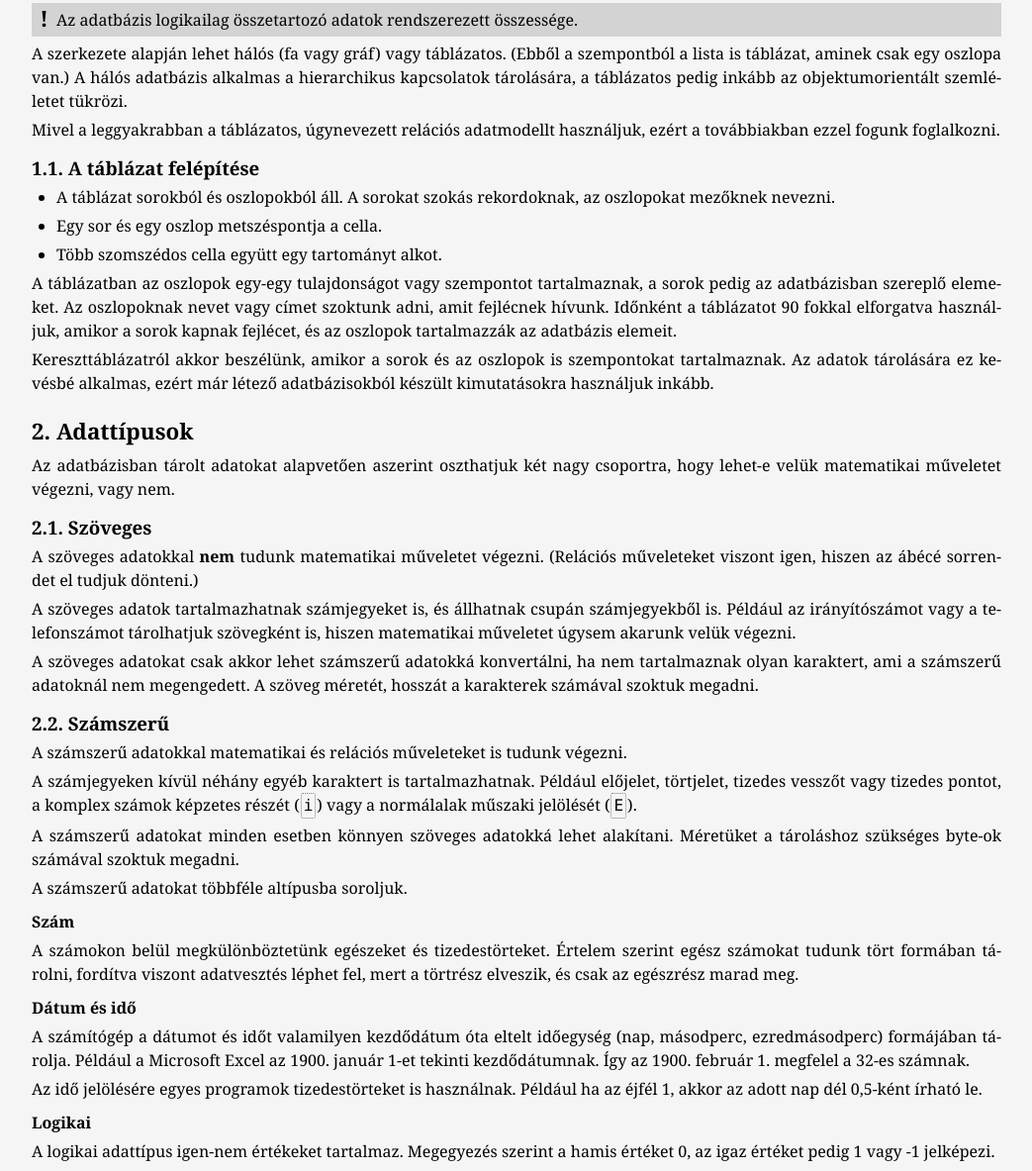
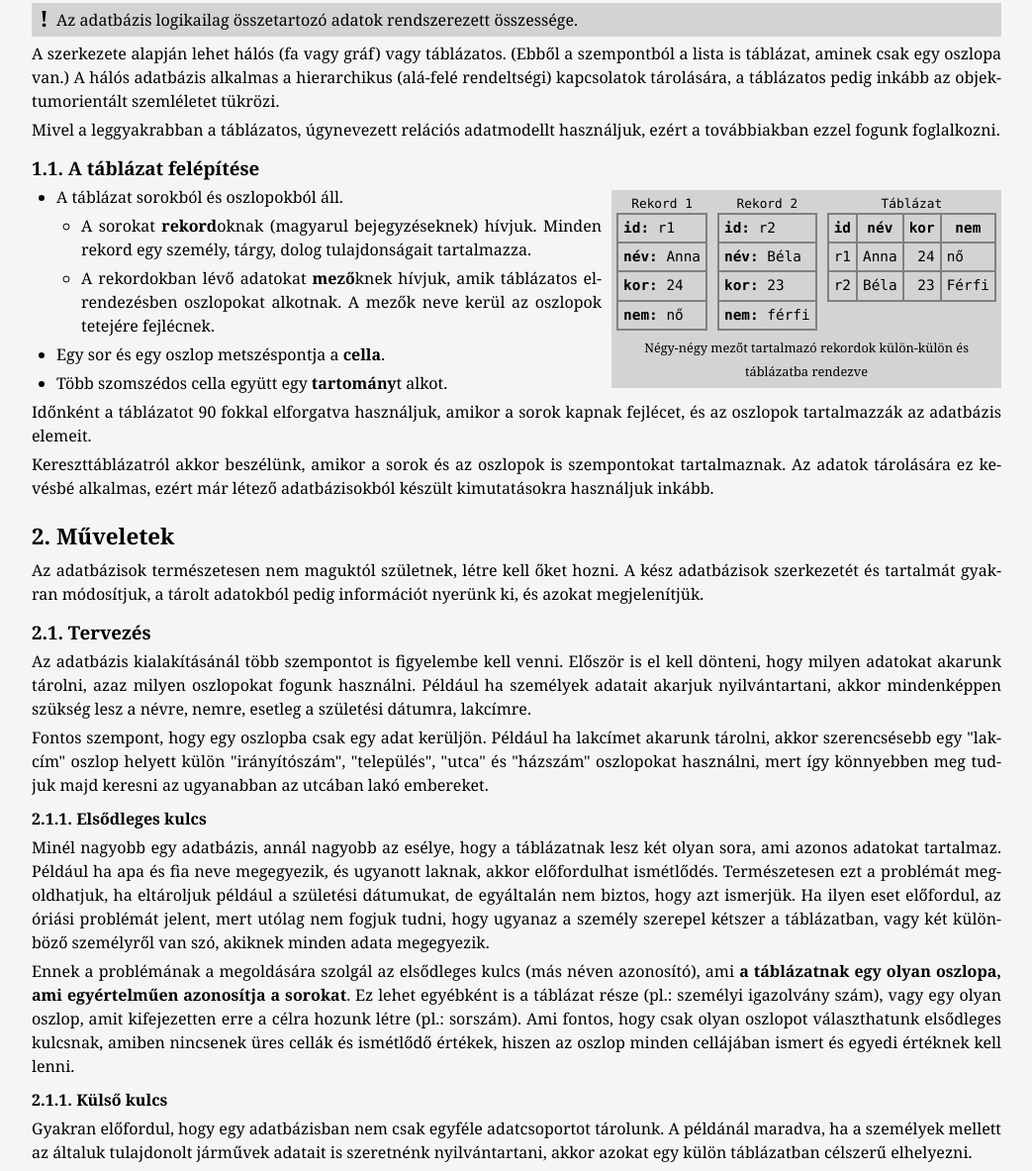
Before and after one commit to Nekomajin42/Bevinfo, a plain HTML site: page pages/database/index.html in a window 1280 px wide. Shown: the part 236-1419 px from the top of the page at 99% size, without its empty margins (118-1161 px from the left). Drawn offline with Linux system fonts and the light colour scheme.

Commit message:
v1.0.1
ADD: Data
ADD: Database

```diff
--- a/pages/database/index.html
+++ b/pages/database/index.html
@@ -23,53 +23,76 @@
 			<section>
 				<h2>Az adatbázis</h2>
 				<aside>Az adatbázis logikailag összetartozó adatok rendszerezett összessége.</aside>
-				<p>A szerkezete alapján lehet hálós (fa vagy gráf) vagy táblázatos. (Ebből a szempontból a lista is táblázat, aminek csak egy oszlopa van.) A hálós adatbázis alkalmas a hierarchikus kapcsolatok tárolására, a táblázatos pedig inkább az objektumorientált szemléletet tükrözi.</p>
+				<p>A szerkezete alapján lehet hálós (fa vagy gráf) vagy táblázatos. (Ebből a szempontból a lista is táblázat, aminek csak egy oszlopa van.) A hálós adatbázis alkalmas a hierarchikus (alá-felé rendeltségi) kapcsolatok tárolására, a táblázatos pedig inkább az objektumorientált szemléletet tükrözi.</p>
 				<p>Mivel a leggyakrabban a táblázatos, úgynevezett relációs adatmodellt használjuk, ezért a továbbiakban ezzel fogunk foglalkozni.</p>
 				<section>
 					<h3>A táblázat felépítése</h3>
+					<figure>
+						<table class="figure">
+							<tr>
+								<td class="border-full align-left"><strong>id:</strong> r1</td>
+							</tr>
+							<tr>
+								<td class="border-full align-left"><strong>név:</strong> Anna</td>
+							</tr>
+							<tr>
+								<td class="border-full align-left"><strong>kor:</strong> 24</td>
+							</tr>
+							<tr>
+								<td class="border-full align-left"><strong>nem:</strong> nő</td>
+							</tr>
+							<caption>Rekord 1</caption>
+						</table>
+						<table class="figure">
+							<tr>
+								<td class="border-full align-left"><strong>id:</strong> r2</td>
+							</tr>
+							<tr>
+								<td class="border-full align-left"><strong>név:</strong> Béla</td>
+							</tr>
+							<tr>
+								<td class="border-full align-left"><strong>kor:</strong> 23</td>
+							</tr>
+							<tr>
+								<td class="border-full align-left"><strong>nem:</strong> férfi</td>
+							</tr>
+							<caption>Rekord 2</caption>
+						</table>
+						<table class="figure">
+							<tr>
+								<th class="border-full align-center"><strong>id</strong></th>
+								<th class="border-full align-center"><strong>név</strong></th>
+								<th class="border-full align-center"><strong>kor</strong></th>
+								<th class="border-full align-center"><strong>nem</strong></th>
+							</tr>
+							<tr>
+								<td class="border-full align-left">r1</td>
+								<td class="border-full align-left">Anna</td>
+								<td class="border-full align-right">24</td>
+								<td class="border-full align-left">nő</td>
+							</tr>
+							<tr>
+								<td class="border-full align-left">r2</td>
+								<td class="border-full align-left">Béla</td>
+								<td class="border-full align-right">23</td>
+								<td class="border-full align-left">Férfi</td>
+							</tr>
+							<caption>Táblázat</caption>
+						</table>
+						<figcaption>Négy-négy mezőt tartalmazó rekordok külön-külön és táblázatba rendezve</figcaption>
+					</figure>
 					<ul>
-						<li>A táblázat sorokból és oszlopokból áll. A sorokat szokás rekordoknak, az oszlopokat mezőknek nevezni.</li>
-						<li>Egy sor és egy oszlop metszéspontja a cella.</li>
-						<li>Több szomszédos cella együtt egy tartományt alkot.</li>
+						<li>A táblázat sorokból és oszlopokból áll.
+							<ul>
+								<li>A sorokat <strong>rekord</strong>oknak (magyarul bejegyzéseknek) hívjuk. Minden rekord egy személy, tárgy, dolog tulajdonságait tartalmazza.</li>
+								<li>A rekordokban lévő adatokat <strong>mező</strong>knek hívjuk, amik táblázatos elrendezésben oszlopokat alkotnak. A mezők neve kerül az oszlopok tetejére fejlécnek.</li>
+							</ul>
+						</li>
+						<li>Egy sor és egy oszlop metszéspontja a <strong>cella</strong>.</li>
+						<li>Több szomszédos cella együtt egy <strong>tartomány</strong>t alkot.</li>
 					</ul>
-					<p>A táblázatban az oszlopok egy-egy tulajdonságot vagy szempontot tartalmaznak, a sorok pedig az adatbázisban szereplő elemeket. Az oszlopoknak nevet vagy címet szoktunk adni, amit fejlécnek hívunk. Időnként a táblázatot 90 fokkal elforgatva használjuk, amikor a sorok kapnak fejlécet, és az oszlopok tartalmazzák az adatbázis elemeit.</p>
+					<p>Időnként a táblázatot 90 fokkal elforgatva használjuk, amikor a sorok kapnak fejlécet, és az oszlopok tartalmazzák az adatbázis elemeit.</p>
 					<p>Kereszttáblázatról akkor beszélünk, amikor a sorok és az oszlopok is szempontokat tartalmaznak. Az adatok tárolására ez kevésbé alkalmas, ezért már létező adatbázisokból készült kimutatásokra használjuk inkább.</p>
-				</section>
-			</section>
-			<section>
-				<h2>Adattípusok</h2>
-				<p>Az adatbázisban tárolt adatokat alapvetően aszerint oszthatjuk két nagy csoportra, hogy lehet-e velük matematikai műveletet végezni, vagy nem.</p>
-				<section>
-					<h3>Szöveges</h3>
-					<p>A szöveges adatokkal <strong>nem</strong> tudunk matematikai műveletet végezni. (Relációs műveleteket viszont igen, hiszen az ábécé sorrendet el tudjuk dönteni.)</p>
-					<p>A szöveges adatok tartalmazhatnak számjegyeket is, és állhatnak csupán számjegyekből is. Például az irányítószámot vagy a telefonszámot tárolhatjuk szövegként is, hiszen matematikai műveletet úgysem akarunk velük végezni.</p>
-					<p>A szöveges adatokat csak akkor lehet számszerű adatokká konvertálni, ha nem tartalmaznak olyan karaktert, ami a számszerű adatoknál nem megengedett. A szöveg méretét, hosszát a karakterek számával szoktuk megadni.</p>
-				</section>
-				<section>
-					<h3>Számszerű</h3>
-					<p>A számszerű adatokkal matematikai és relációs műveleteket is tudunk végezni.</p>
-					<p>A számjegyeken kívül néhány egyéb karaktert is tartalmazhatnak. Például előjelet, törtjelet, tizedes vesszőt vagy tizedes pontot, a komplex számok képzetes részét (<span class="code">i</span>) vagy a normálalak műszaki jelölését (<span class="code">E</span>).</p>
-					<p>A számszerű adatokat minden esetben könnyen szöveges adatokká lehet alakítani. Méretüket a tároláshoz szükséges byte-ok számával szoktuk megadni.</p>
-					<p>A számszerű adatokat többféle altípusba soroljuk.</p>
-					<section>
-						<h4 class="no-number">Szám</h4>
-						<p>A számokon belül megkülönböztetünk egészeket és tizedestörteket. Értelem szerint egész számokat tudunk tört formában tárolni, fordítva viszont adatvesztés léphet fel, mert a törtrész elveszik, és csak az egészrész marad meg.</p>
-					</section>
-					<section>
-						<h4 class="no-number">Dátum és idő</h4>
-						<p>A számítógép a dátumot és időt valamilyen kezdődátum óta eltelt időegység (nap, másodperc, ezredmásodperc) formájában tárolja. Például a Microsoft Excel az 1900. január 1-et tekinti kezdődátumnak. Így az 1900. február 1. megfelel a 32-es számnak.</p>
-						<p>Az idő jelölésére egyes programok tizedestörteket is használnak. Például ha az éjfél 1, akkor az adott nap dél 0,5-ként írható le.</p>
-					</section>
-					<section>
-						<h4 class="no-number">Logikai</h4>
-						<p>A logikai adattípus igen-nem értékeket tartalmaz. Megegyezés szerint a hamis értéket 0, az igaz értéket pedig 1 vagy -1 jelképezi.</p>
-					</section>
-				</section>
-				<section>
-					<h3>NULL érték</h3>
-					<p>Egy adatbázis létrehozásakor előfordulhat, hogy valamilyen adatot még nem ismerünk vagy nem akarunk megadni. Ebben az esetben jelölni kell, hogy az adat hiányzik. Erre szolgál a NULL érték, ami a gyakorlatban üres cellaként jelenik meg.</p>
-					<p>A NULL érték nem egy újabb adattípus. A hiányzó adat típusát mindig az adott oszlop típusa határozza meg.</p>
-					<p>Fontos, hogy a NULL érték nem egyenlő a 0-val. Például ha az a kérdés, hogy <em>"Hány könyvet olvastál el a nyári szünetben?"</em>, akkor a válasz lehet <em>"Egyet sem."</em> (0) vagy <em>"Nem tudjuk."</em> (NULL).</p>
 				</section>
 			</section>
 			<section>
@@ -77,37 +100,40 @@
 				<p>Az adatbázisok természetesen nem maguktól születnek, létre kell őket hozni. A kész adatbázisok szerkezetét és tartalmát gyakran módosítjuk, a tárolt adatokból pedig információt nyerünk ki, és azokat megjelenítjük.</p>
 				<section>
 					<h3>Tervezés</h3>
-					<p>Az adatbázis kialakításánál több szempontot is figyelembe kell venni. Először is el kell dönteni, hogy milyen tulajdonságokat akarunk figyelembe venni, azaz milyen oszlopokat fogunk használni. Például ha személyek adatait akarjuk nyilvántartani, akkor mindenképpen szükség lesz a névre, nemre, esetleg a születési dátumra, lakcímre.</p>
-					<p>Fontos szempont, hogy egy oszlopba csak egy adat kerüljön. Például ha lakcímet akarunk tárolni, akkor szerencsésebb egy "lakcím" oszlop helyett külön "település", "utca" és "házszám" oszlopokat használni, mert így könnyebben meg tudjuk majd keresni az ugyanabban az utcában lakó embereket.</p>
+					<p>Az adatbázis kialakításánál több szempontot is figyelembe kell venni. Először is el kell dönteni, hogy milyen adatokat akarunk tárolni, azaz milyen oszlopokat fogunk használni. Például ha személyek adatait akarjuk nyilvántartani, akkor mindenképpen szükség lesz a névre, nemre, esetleg a születési dátumra, lakcímre.</p>
+					<p>Fontos szempont, hogy egy oszlopba csak egy adat kerüljön. Például ha lakcímet akarunk tárolni, akkor szerencsésebb egy "lakcím" oszlop helyett külön "irányítószám", "település", "utca" és "házszám" oszlopokat használni, mert így könnyebben meg tudjuk majd keresni az ugyanabban az utcában lakó embereket.</p>
 					<section>
 						<h4>Elsődleges kulcs</h4>
 						<p>Minél nagyobb egy adatbázis, annál nagyobb az esélye, hogy a táblázatnak lesz két olyan sora, ami azonos adatokat tartalmaz. Például ha apa és fia neve megegyezik, és ugyanott laknak, akkor előfordulhat ismétlődés. Természetesen ezt a problémát megoldhatjuk, ha eltároljuk például a születési dátumukat, de egyáltalán nem biztos, hogy azt ismerjük. Ha ilyen eset előfordul, az óriási problémát jelent, mert utólag nem fogjuk tudni, hogy ugyanaz a személy szerepel kétszer a táblázatban, vagy két különböző személyről van szó, akiknek minden adata megegyezik.</p>
-						<p>Ennek a problémának a megoldására szolgál az elsődleges kulcs (más néven azonosító), ami <strong>a táblázatnak egy olyan oszlopa, ami egyértelműen azonosítja a sorokat</strong>. Ez lehet egyébként is a táblázat része (pl.: személyi igazolvány szám), vagy egy olyan oszlop, amit kifejezetten erre a célra hozunk létre (pl.: sorszám). Ami fontos, hogy csak olyan oszlopot választhatunk elsődleges kulcsnak, amiben nincsenek üres cellák és ismétlődő értékek, hiszen az oszlop minden cellájában egyedi értéknek kell lenni.</p>
+						<p>Ennek a problémának a megoldására szolgál az elsődleges kulcs (más néven azonosító), ami <strong>a táblázatnak egy olyan oszlopa, ami egyértelműen azonosítja a sorokat</strong>. Ez lehet egyébként is a táblázat része (pl.: személyi igazolvány szám), vagy egy olyan oszlop, amit kifejezetten erre a célra hozunk létre (pl.: sorszám). Ami fontos, hogy csak olyan oszlopot választhatunk elsődleges kulcsnak, amiben nincsenek üres cellák és ismétlődő értékek, hiszen az oszlop minden cellájában ismert és egyedi értéknek kell lenni.</p>
 					</section>
 					<section>
 						<h4>Külső kulcs</h4>
 						<p>Gyakran előfordul, hogy egy adatbázisban nem csak egyféle adatcsoportot tárolunk. A példánál maradva, ha a személyek mellett az általuk tulajdonolt járművek adatait is szeretnénk nyilvántartani, akkor azokat egy külön táblázatban célszerű elhelyezni.</p>
 						<p>Erre nemcsak azért van szükség, hogy a kétféle adatcsoportot logikailag szétválasszuk, hanem azért is, mert azok összevegyítése ismétlődéseket eredményezne a közös táblázatban. Ha egy személynek két járműve is van (pl.: egy autó és egy motor), akkor az ő saját adatait két sorban is tárolni kellene. Ez egyrészt feleslegesen növeli az adatbázis méretét, másrészt ugyanolyan bizonytalanságot szül, mint az elsődleges kulcs hiánya.</p>
 						<p>Célszerű tehát, ha az adatbázisunk két táblázatból áll. Az egyikben a személyek, a másikban a járművek adataival. Ekkor viszont felmerül az a probléma, hogy honnan fogjuk tudni, hogy melyik jármű kihez tartozik.</p>
-						<p>Erre találták fel a külső kulcsot, ami <strong>az egyik táblának egy olyan oszlopa, ami a másik táblának az elsődleges kulcsa</strong>. Jelen esetben a "jármű" táblába felvehetünk egy olyan oszlopot, ami a tulajdonos azonosítóját tartalmazza. Ez az azonosító a "személy" tábla elsődleges kulcsa. Ennek segítségével meg tudjuk keresni a két táblázatban egymáshoz tartozó sorokat.</p>
+						<p>Erre találták ki a külső kulcsot, ami <strong>az egyik táblának egy olyan oszlopa, ami a másik táblának az elsődleges kulcsa</strong>. Jelen esetben a "jármű" táblába felvehetünk egy olyan oszlopot, ami a tulajdonos azonosítóját tartalmazza. Ez az azonosító a "személy" tábla elsődleges kulcsa. Ennek segítségével meg tudjuk keresni a két táblázatban egymáshoz tartozó sorokat.</p>
 					</section>
 				</section>
 				<section>
 					<h3>Keresés, szűrés</h3>
 					<p>Az adatbázisok létrehozásának egyik fő célja, hogy azokban minél könnyebben tudjunk adatokat megkeresni. Ilyenkor mindig azt kell először eldönteni, hogy a táblázat mely oszlopait szeretnénk viszontlátni, mert a felesleges oszlopok zavarhatják az adatok további feldolgozását vagy értelmezését.</p>
-					<p>További nehézséget okozhat, hogy a keresett értéknek gyakran többféle feltételnek is meg kell felelni. Ilyen esetekben arra kell figyelni, hogy két kiválaszott feltétel között milyen logikai kapcsolat van. (Erről bővebben a <a href="../logic/index.html" target="_blank"><em>Logikai műveletek</em></a> című fejezetben olvashatsz.)</p>
+					<p>Ez után jöhet a sorok kiválasztása valamilyen szűrőfeltétel segítségével. Nehézséget okozhat, hogy a keresett értéknek gyakran többféle feltételnek is meg kell felelni. Ilyen esetekben arra kell figyelni, hogy két kiválaszott feltétel között milyen logikai kapcsolat van. (Erről bővebben a <a href="../logic/index.html" target="_blank"><em>Logikai műveletek</em></a> című fejezetben olvashatsz.)</p>
+					<p>Például ha az adatbázisban tárolt személyeknek csak a nevére és az életkorára van szükségünk, akkor a lakcímhez tartozó oszlopokat ne jelenítsük meg! Ha ezen belül is csak a 18 évnél fiatalabbakat akarjuk kilistázni, akkor az életkort tartalmazó oszlopra szűrőfeltételt kell írni.</p>
 				</section>
 				<section>
 					<h3>Statisztikai számítások</h3>
 					<p>Gyakori eset, hogy olyan adatot szeretnénk megismerni, ami közvetlenül nem található meg az adatbázisban, hanem az ott tárolt adatokból lehet csak kiszámítani. Az ilyen problémákat két lépésre kell bontani. Először ki kell szűrni azkat az adatokat, amikre szükségünk van, majd el kell végezni rajtuk a kívánt számítást (darabszám, összeg, átlag, stb.).</p>
+					<p>Az előző példát folytatva, ha meg akarjuk számolni, hogy hány 18 évesnél fiatalabb személy van az adatbázisban, akkor először ki kell őket válogatni, majd megszámolni a darabszámukat.</p>
 				</section>
 				<section>
 					<h3>Rendezés</h3>
-					<p></p>
+					<p>Az adatbázis a benne lévő rekordokat abban a sorrendben tartalmazza, amiben a táblázatba bekerültek. Ezt a rendezés segítségével megváltoztathatjuk. Fontos, hogy a teljes táblázatot rendezzük át, ne csak a kiválasztott oszlopot, hiszen akkor az adatok összekeverednek.</p>
+					<p>Többszintű rendezés esetében fontos a sorrend. Például ha a táblázatban szereplő személyeket szeretnénk az életkoruk alapján sorba rendezni, és az azonos életkorúakon belül a nevük szerint ábécé sorrendbe, akkor először az életkor, majd a névv szerint kell rendezni.</p>
 				</section>
 				<section>
 					<h3>Megjelenítés</h3>
-					<p></p>
+					<p>Az adatbázis-kezelő programok az adatbázisból kinyert információt általában valamilyen táblázatos elrendezésben adják vissza, ami nem minden esetben átlátható. Az adatokat szövegesen formázott jelentés vagy pedig diagram formájában sokkal szemléletesebben is megjeleníthetjük.</p>
 				</section>
 			</section>
 		</article>
--- a/styles/print.css
+++ b/styles/print.css
@@ -152,6 +152,9 @@ vertical-align: top;}
 .block th {
 font-weight: bold;}
 
+.figure caption {
+font-size: 0.8rem;}
+
 .no-break {
 white-space: nowrap;}
 
@@ -165,6 +168,9 @@ margin: 0 5px 0 0;}
 .float-right {
 float: right;
 margin: 0 0 0 5px;}
+
+.border-full {
+border: 1px solid Black;}
 
 .border-top {
 border-top: 1px solid Black;}
--- a/styles/screen.css
+++ b/styles/screen.css
@@ -182,6 +182,7 @@ display: inline-block;
 width: auto;
 margin: 0 5px 0 5px;
 vertical-align: top;
+line-height: 120%;
 font-family: Consolas, monospace;
 font-size: 0.9rem;
 border-collapse: collapse;}
@@ -200,6 +201,9 @@ vertical-align: top;}
 .block th {
 font-weight: bold;}
 
+.figure caption {
+font-size: 0.8rem;}
+
 .no-break {
 white-space: nowrap;}
 
@@ -213,6 +217,9 @@ margin: 0 5px 0 0;}
 .float-right {
 loat: right;
 margin: 0 0 0 5px;}
+
+.border-full {
+border: 2px solid Grey;}
 
 .border-top {
 border-top: 2px solid Grey;}
```
Also changed, not shown: index.html (+4 -4 lines), pages/data/index.html (+34 -2 lines), pages/printer/cmyk.svg.
